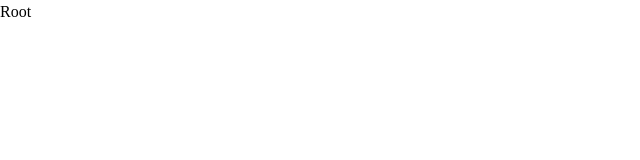
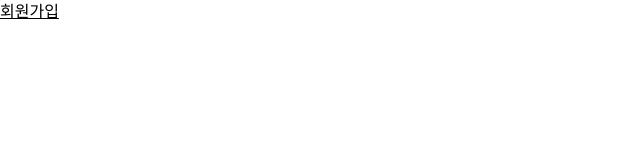
Before and after one commit to young-st511/wanted-pre-onboarding-challenge-fe-1, a React (Vite) app: page /logIn in a window 1280 px wide. Shown: the top 160 px of the page, without its empty margins (0-640 px from the left). Built offline with nearby package versions, Linux system fonts and the light colour scheme; a web font is replaced by a local one.

Commit message:
✨ feat(SignUp): LogIn, SignUp 페이지 구현

```diff
--- a/src/Router.tsx
+++ b/src/Router.tsx
@@ -13,11 +13,11 @@ function Router() {
       path: "/",
       element: <Root />,
       children: [
-        { path: "signUp", element: <SignUp /> },
         { path: "logIn", element: <LogIn /> },
         { path: "todos", element: <Todos />, children: [] },
       ],
     },
+    { path: "signUp", element: <SignUp /> },
   ]);
 
   return (
--- /dev/null
+++ b/src/hooks/auth/useAuth.ts
@@ -0,0 +1,7 @@
+function useAuth() {
+
+
+  return false;
+}
+
+export default useAuth
--- a/src/pages/LogIn/index.tsx
+++ b/src/pages/LogIn/index.tsx
@@ -1,9 +1,17 @@
-type Props = {}
+import { useEffect, useRef } from "react";
+import { Link, useNavigate } from "react-router-dom";
 
-function LogIn({}: Props) {
+function LogIn() {
+  const navigate = useRef(useNavigate());
+  useEffect(() => {
+    navigate.current("/logIn");
+  }, []);
+
   return (
-    <div>LogIn</div>
-  )
+    <>
+      <Link to="/signUp">회원가입</Link>
+    </>
+  );
 }
 
-export default LogIn
+export default LogIn;
--- a/src/pages/Root/index.tsx
+++ b/src/pages/Root/index.tsx
@@ -1,8 +1,14 @@
-type Props = {}
+import { Outlet } from "react-router-dom";
+import useAuth from "../../hooks/auth/useAuth";
+import LogIn from "../LogIn";
 
-function Root({}: Props) {
+function Root() {
+  const isAuth = useAuth();
+
   return (
-    <div>Root</div>
+   <>
+    {isAuth ? <Outlet /> : <LogIn />}
+   </>
   )
 }
 
```
